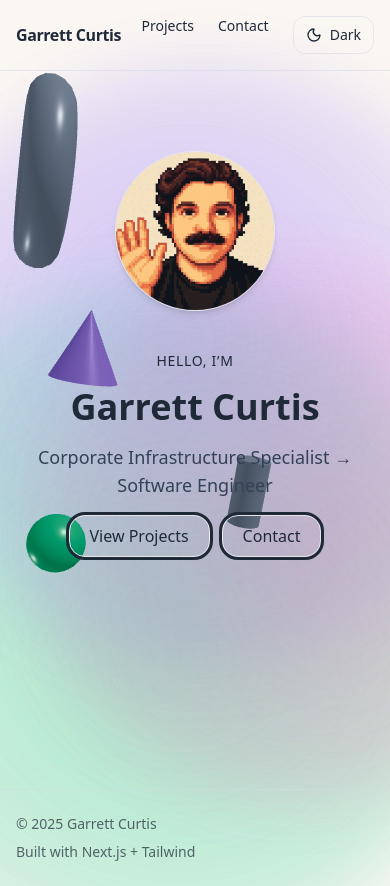
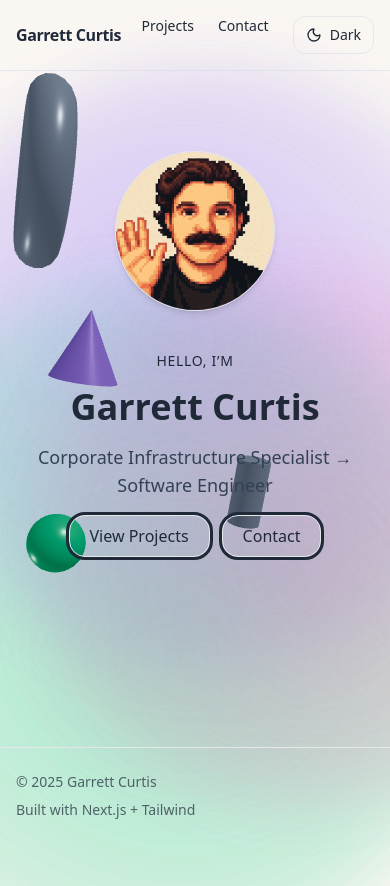
Before and after one commit to garrettcurtis92/garrettcurtis.tech, a Next.js app: page / in a window 390 px wide. After the commit the page ends 844 px from the top, so only its background shows below. Built offline with nearby package versions, Linux system fonts and the light colour scheme.

Commit message:
Update Footer component
- Apply any recent changes to footer styling or content
- Ensure footer works well with centered content layout
- Maintain responsive design and proper spacing

```diff
--- a/src/components/Footer.tsx
+++ b/src/components/Footer.tsx
@@ -1,6 +1,6 @@
 export function Footer() {
   return (
-    <footer className="border-t mt-10">
+    <footer className="fixed bottom-0 left-0 right-0 border-t mt-10">
       <div className="container py-6 text-sm opacity-70 flex flex-col md:flex-row md:items-center md:justify-between gap-2">
         <p>© {new Date().getFullYear()} Garrett Curtis</p>
         <p>Built with Next.js + Tailwind</p>
```
